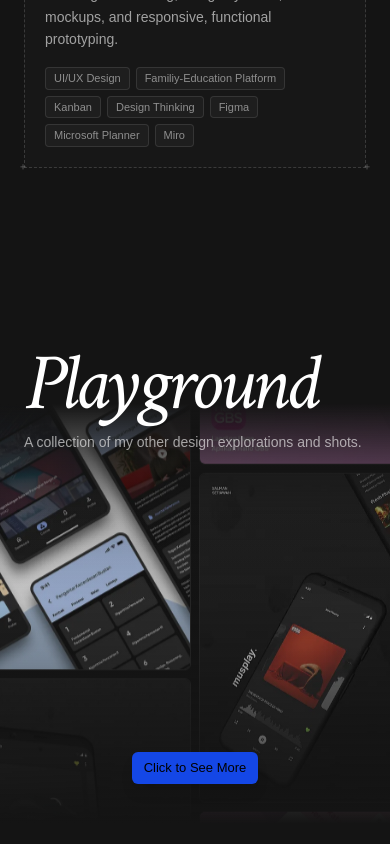
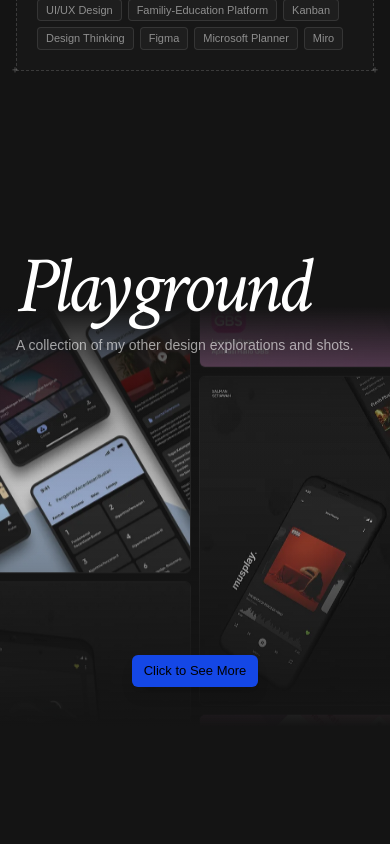
Before and after one commit to salman-setiawan/porto-2026, a React (Vite) app: page / in a window 390 px wide. Shown: the part 1898-2742 px from the top of the page. After the commit the page ends 2689 px from the top, so only its background shows below. Built offline with nearby package versions, Linux system fonts and the light colour scheme; a web font is replaced by a local one.

Commit message:
fixing padding

```diff
--- a/src/components/showcase-section/SeamlessSlider.jsx
+++ b/src/components/showcase-section/SeamlessSlider.jsx
@@ -71,7 +71,7 @@ const SeamlessSlider = () => {
 
   return (
     <div className="w-full py-16 bg-[#141414] overflow-hidden">
-      <div className="px-6 lg:px-8 relative z-[110] top-12 pointer-events-none">
+      <div className="px-4 lg:px-8 relative z-[110] top-12 pointer-events-none">
         <h3 className="text-white text-[80px] font-crimson h-[100px] italic tracking-tighter">Playground</h3>
         <p className="text-white/60 text-sm mt-2">A collection of my other design explorations and shots.</p>
       </div>
--- a/src/pages/Home.jsx
+++ b/src/pages/Home.jsx
@@ -6,7 +6,7 @@ import SeamlessSlider from '../components/showcase-section/SeamlessSlider'
 const Home = () => {
   return (
     <div className='flex flex-col w-full overflow-x-hidden relative min-h-screen'>
-      <div className="items-center mx-auto px-6 md:px-8 py-8 max-w-[860px] bg-[#141414] space-y-8">
+      <div className="items-center mx-auto px-4 md:px-8 py-8 max-w-[860px] bg-[#141414] space-y-8">
         <HeroDescription />
         <TabSection />
       </div>
```
